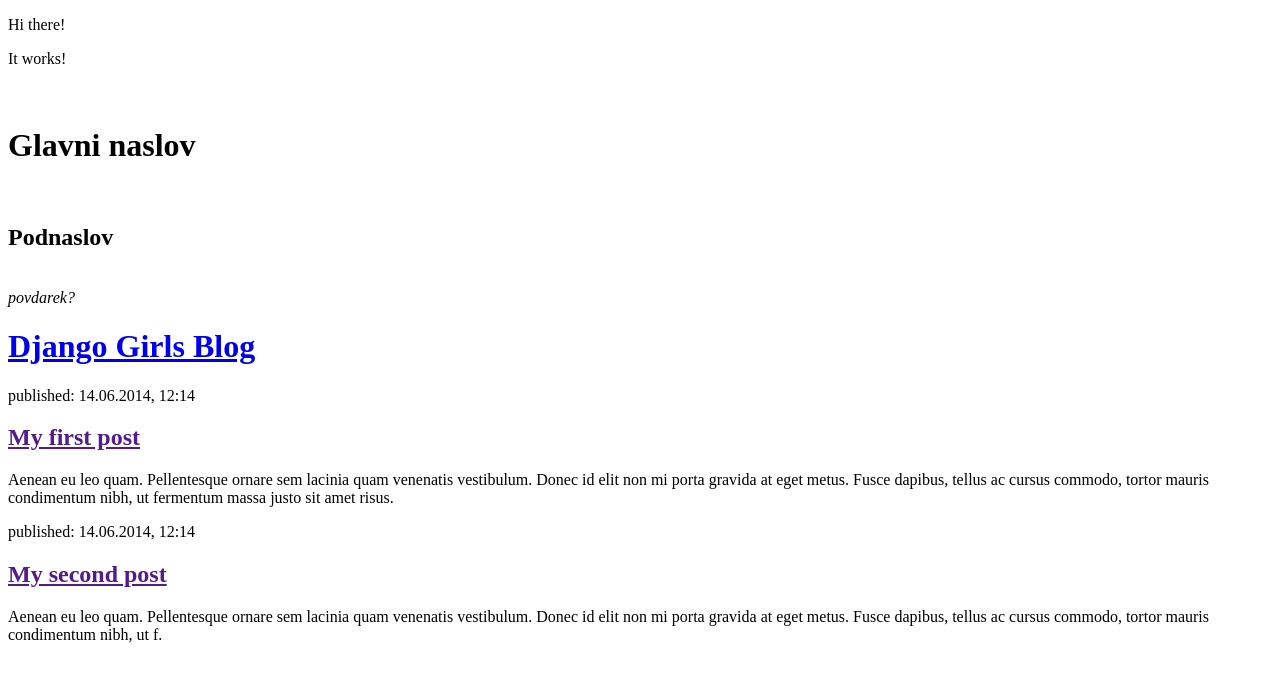
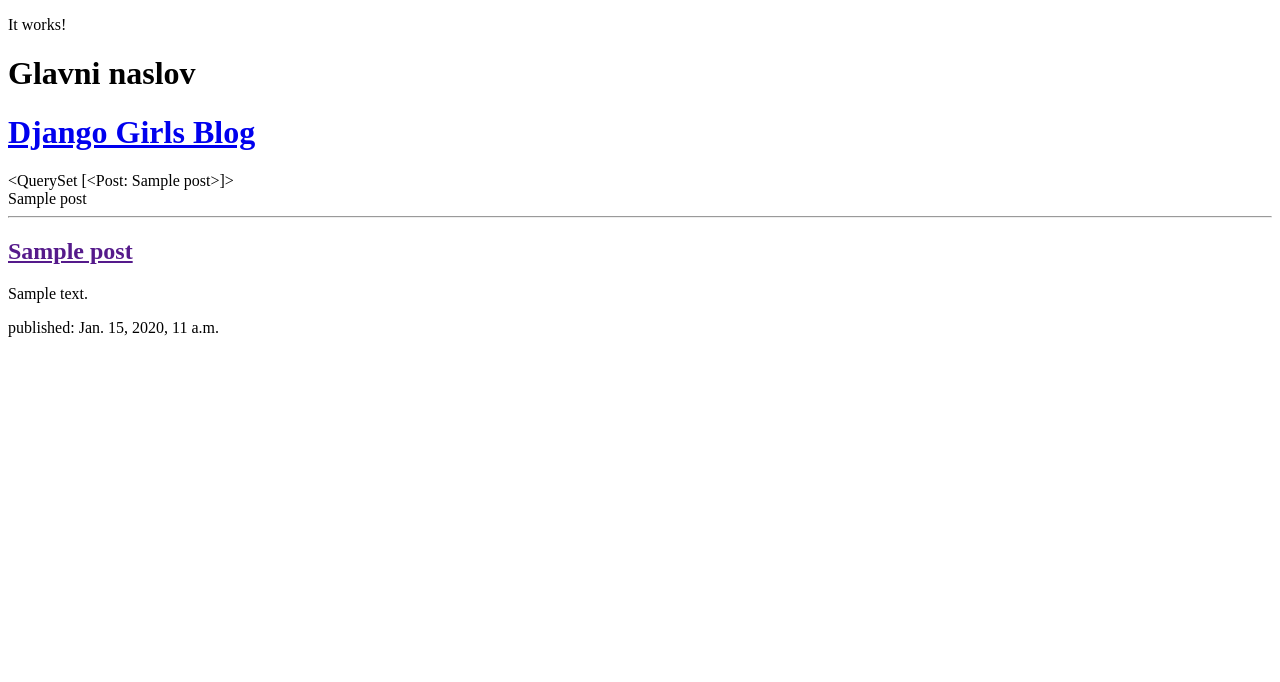
Before and after one commit to AndrazGlavan/moj-prvi-blog, a Django app: page / in a window 1280 px wide. Shown: the top 682 px of the page. Run offline with Django 3.2, Linux system fonts and the light colour scheme; tables that the repository leaves empty hold one stand-in row (values such as "Sample post").

Commit message:
Prilagojeni template za prikaz iz baze.

```diff
--- a/blog/templates/blog/post_list.html
+++ b/blog/templates/blog/post_list.html
@@ -4,22 +4,16 @@
         <title>Moj prvi Blog</title>
     </head>
 <body>
-    <p>Hi there!</p>
+
     <p>It works!</p>
-    <marquee>wiii</marquee>
 
     <h1>Glavni naslov</h1>
-    <br>
-    <h2>Podnaslov</h2>
-    <br>
-    <em>povdarek?</em>
-    <br>
 
        <header>
             <h1><a href="/">Django Girls Blog</a></h1>
         </header>
 
-    <article>
+    <!---<article>
             <time>published: 14.06.2014, 12:14</time>
             <h2><a href="">My first post</a></h2>
             <p>Aenean eu leo quam. Pellentesque ornare sem lacinia quam venenatis vestibulum. Donec id elit non mi porta gravida at eget metus. Fusce dapibus, tellus ac cursus commodo, tortor mauris condimentum nibh, ut fermentum massa justo sit amet risus.</p>
@@ -30,6 +24,25 @@
             <h2><a href="">My second post</a></h2>
             <p>Aenean eu leo quam. Pellentesque ornare sem lacinia quam venenatis vestibulum. Donec id elit non mi porta gravida at eget metus. Fusce dapibus, tellus ac cursus commodo, tortor mauris condimentum nibh, ut f.</p>
         </article>
+        -->
+
+        {{ posts }}
+        <br>
+        {% for post in posts %}
+            {{ post }}
+        {% endfor %}
+
+        <hr>
+
+    {% for post in posts %}
+        <article>
+            <h2><a href="">{{ post.title }}</a></h2>
+            <p>{{ post.text|linebreaksbr }}</p>
+            <time>published: {{ post.published_date }} </time>
+        </article>
+
+    {% endfor %}
+
 
 
 </body>
--- a/blog/views.py
+++ b/blog/views.py
@@ -1,10 +1,13 @@
 from django.shortcuts import render
+from .models import Post
+from django.utils import timezone
 
 # Create your views here.
 
 
 def post_list(request):
-    return render(request, 'blog/post_list.html', {})
+    posts = Post.objects.filter(published_date__lte=timezone.now()).order_by('published_date')
+    return render(request, 'blog/post_list.html', {'posts': posts})
 
 
 def prazna_stran(request):
```
